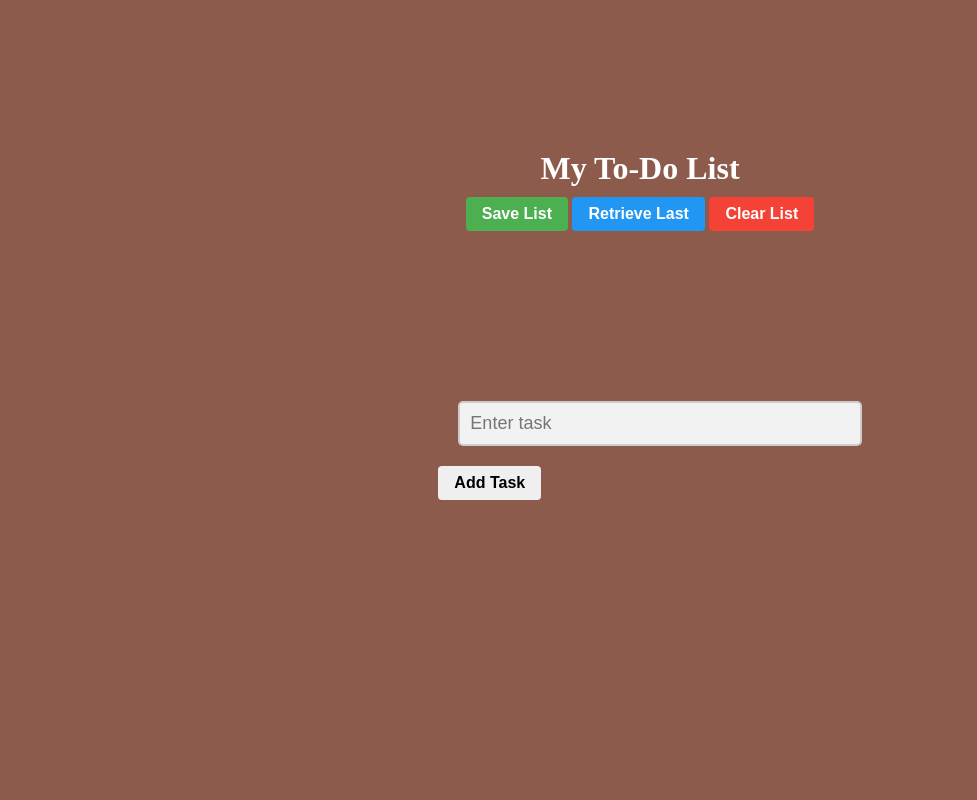
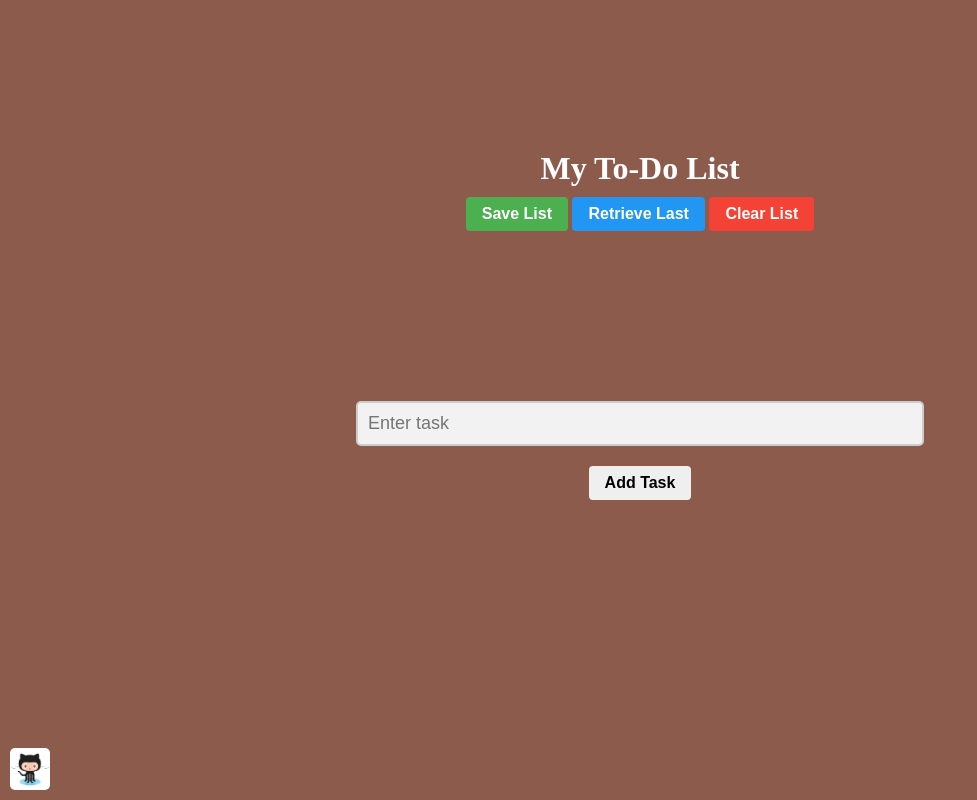
Before and after one commit to PankajBaliyan/TODO-List, a plain HTML site: page index.html in a window 1280 px wide. Shown: the whole page, without its empty margins (0-977 px from the left). Drawn offline with Linux system fonts and the light colour scheme.

Commit message:
add functionality & features & UI improvements

```diff
--- a/CSS/responsive.css
+++ b/CSS/responsive.css
@@ -24,6 +24,19 @@
         margin-left: 0px;
         margin-right: 0px;
     }
+
+    .git-down {
+        width: 100%;
+        top: 5px;
+        left: 5px;
+    }
+
+    .git-down a {
+        display: inline-block;
+        border-radius: 5px;
+        padding-top: 5px;
+        background: white;
+    }
 }
 
 /* TABLET DEVICES  */
@@ -33,6 +46,22 @@
 @media (max-width:600px) {
     .input-container {
         width: 90%;
+    }
+}
+
+@media (min-width:481px) {
+    .git-down {
+        position: absolute;
+        bottom: 10px;
+        left: 10px;
+        top: auto;
+    }
+
+    .git-down a {
+        display: inline-block;
+        border-radius: 5px;
+        padding-top: 5px;
+        background: white;
     }
 }
 
@@ -53,3 +82,16 @@
         width: 568px;
     }
 }
+
+@media (min-width:1200px) {
+    .input-container {
+        display: flex;
+        flex-direction: column;
+        align-items: center;
+        width: 568px;
+    }
+
+    .container {
+        width: 800px;
+    }
+}
--- a/CSS/style.css
+++ b/CSS/style.css
@@ -22,13 +22,13 @@ body {
     font-family: Arial, "Helvetica Neue", Helvetica, sans-serif;
 }
 
-h1{
+h1 {
     color: white;
     text-align: center;
     font-family: Lucida Bright;
 }
 
-.top-buttons{
+.top-buttons {
     margin-top: 10px;
 }
 
@@ -40,6 +40,7 @@ button {
     border-radius: 4px;
     font-weight: bold;
 }
+
 #save-button {
     background-color: #4CAF50;
     color: white;
@@ -110,3 +111,13 @@ li {
 .d-none {
     display: none;
 }
+
+.git-down {
+    position: absolute;
+    top: 0;
+    left: 0;
+}
+
+.me2 {
+    width: 40px;
+}
--- a/index.html
+++ b/index.html
@@ -31,6 +31,12 @@
         </ul>
     </div>
 
+    <!-- Right down corner github link with profile picture -->
+    <div class="git-down">
+        <a href="https://github.com/pankajbaliyan" target="_blank"><img class="me2" src="./Images/Octocat.png"
+                alt="github Octocat"></a>
+    </div>
+
     <script src="./JS/script.js"></script>
 </body>
 
```
Also changed, not shown: Images/Octocat.png (added), preview.webp (added), 1 other file. Lines whose indentation alone changed are shown as unchanged.
